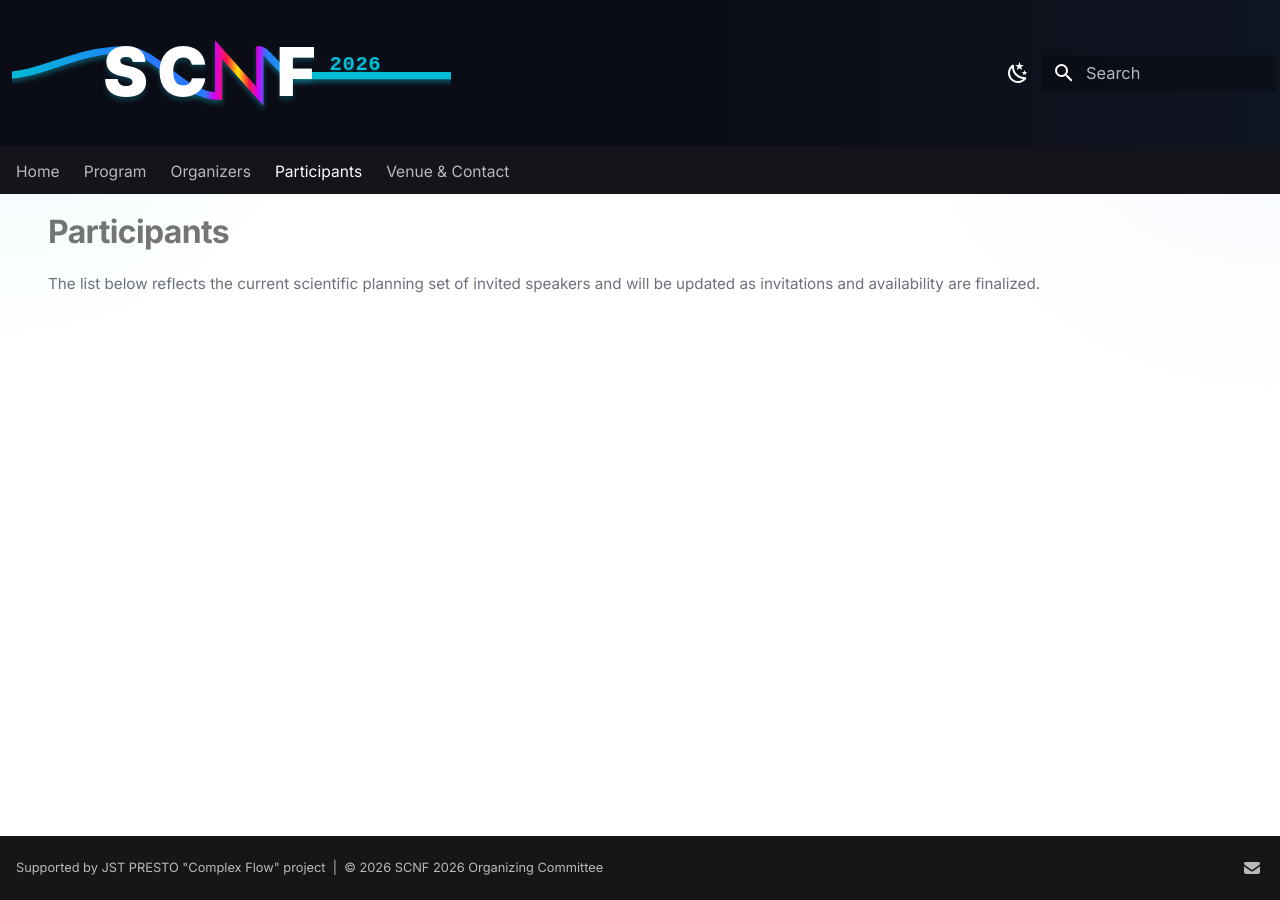
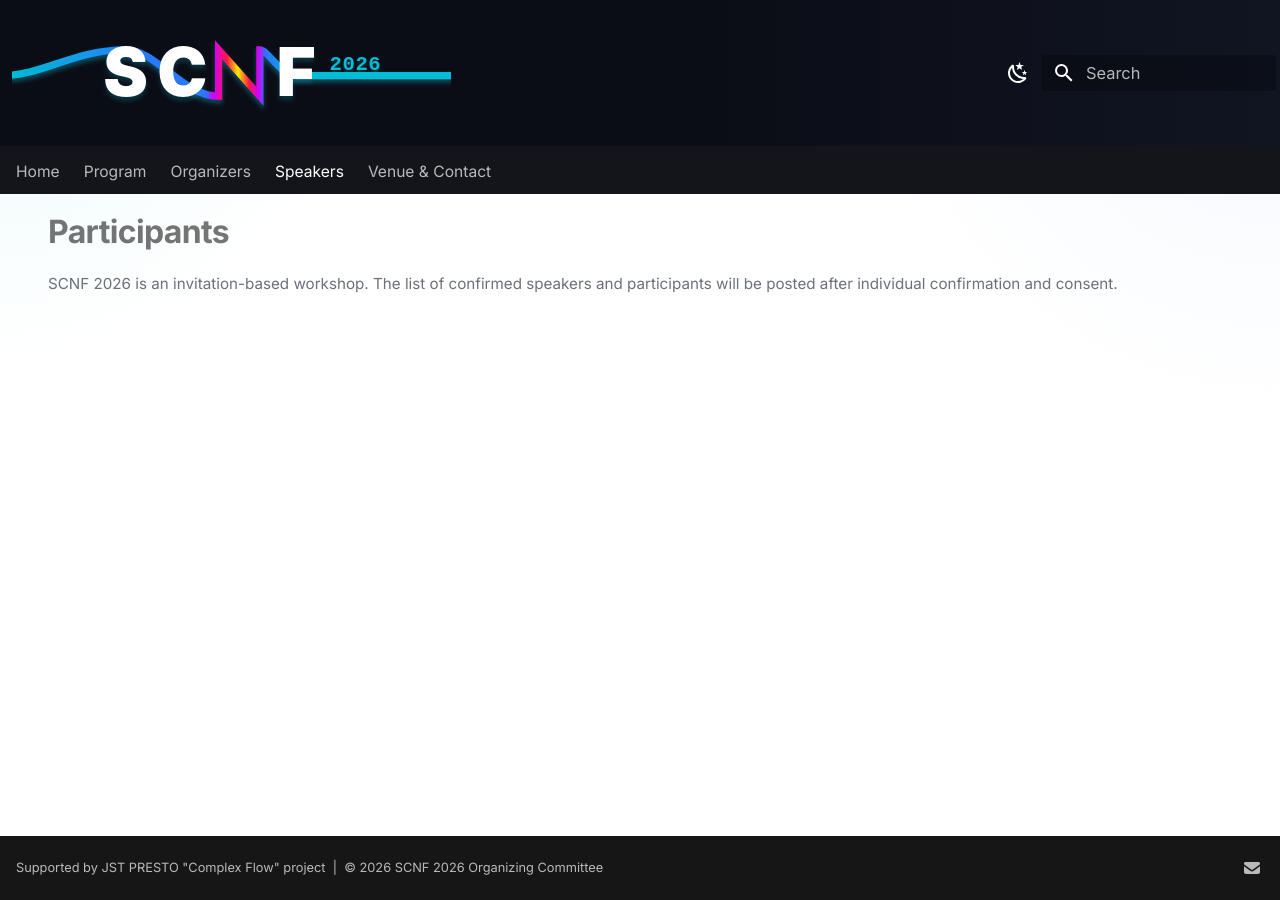
Before and after one commit to SCNF2026/scnf2026.github.io, an MkDocs documentation site: the page built from docs/participants.md, in a window 1280 px wide. Built offline with MkDocs 1.6.1 and Material for MkDocs 9.7.7, drawn with Linux system fonts in a browser that asks for light colours.

Commit message:
Update venue 2

```diff
--- a/docs/participants.md
+++ b/docs/participants.md
@@ -5,7 +5,10 @@ hide:
 
 # Participants
 
-<p class="page-lead">The list below reflects the current scientific planning set of invited speakers and will be updated as invitations and availability are finalized.</p>
+<p class="page-lead">
+SCNF 2026 is an invitation-based workshop.
+The list of confirmed speakers and participants will be posted after individual confirmation and consent.
+</p>
 
 <div class="participant-groups" markdown>
 
--- a/mkdocs.yml
+++ b/mkdocs.yml
@@ -72,5 +72,5 @@ nav:
   - Home: index.md
   - Program: program.md
   - Organizers: organizers.md
-  - Participants: participants.md
+  - Speakers: participants.md
   - Venue & Contact: venue.md
```
